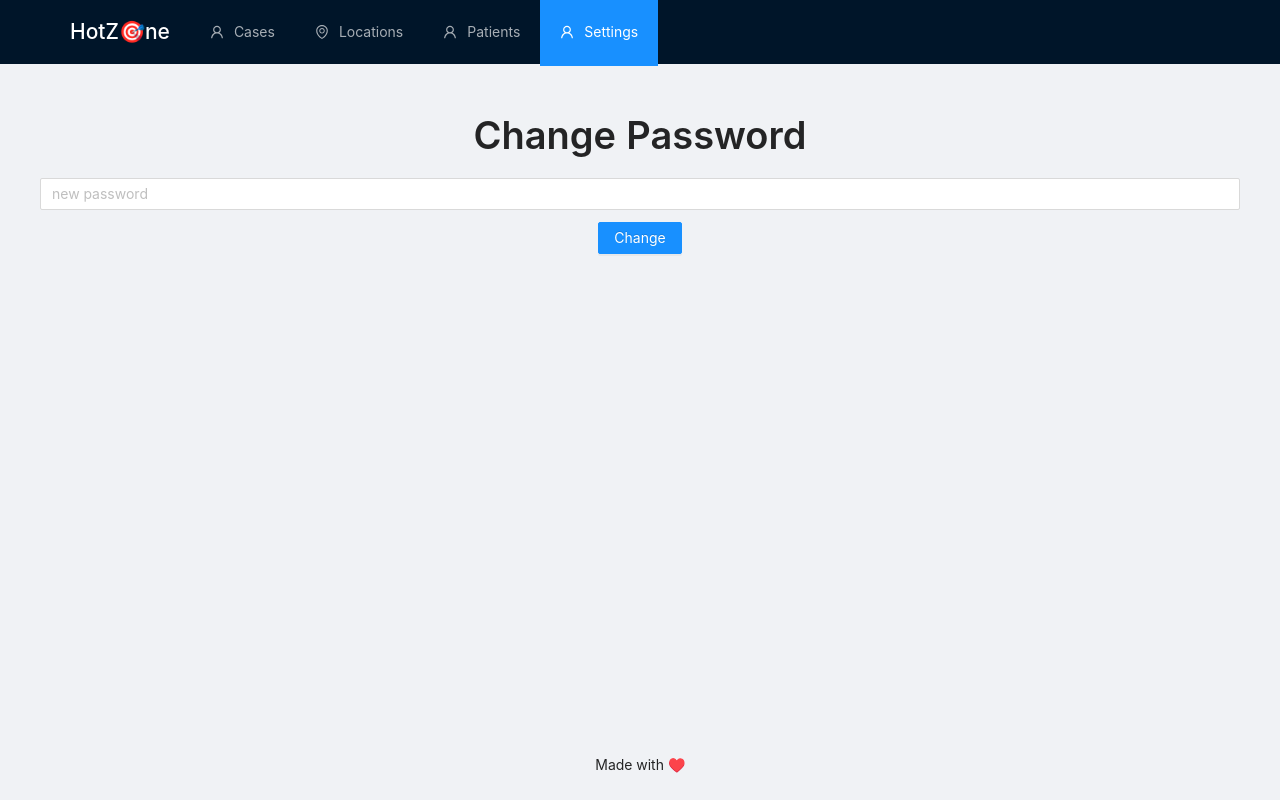
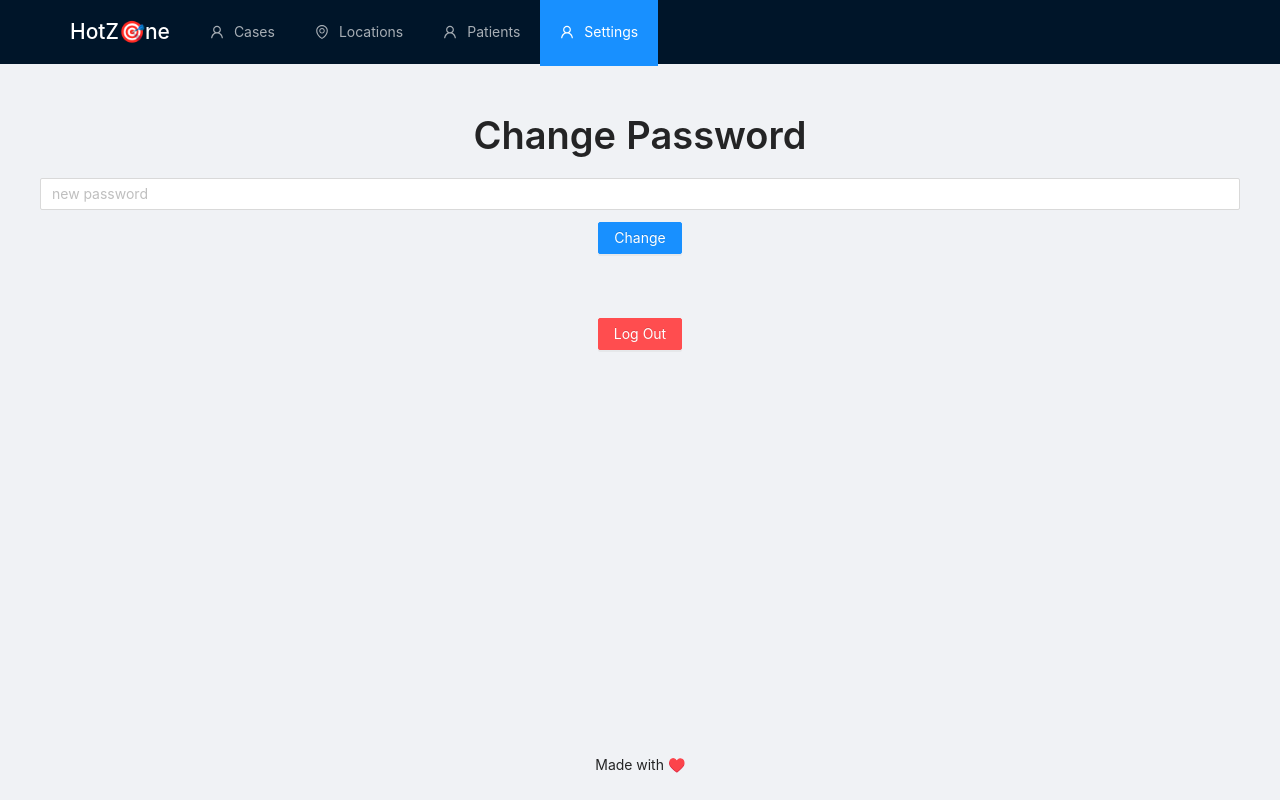
Before and after one commit to uday1331/HotZone, a React (Create React App) app in the folder web/: page /settings in a window 1280 px wide. Built offline with nearby package versions, Linux system fonts and the light colour scheme; sample sign-in values are in the browser's storage.

Commit message:
web: add logout button (#27)

```diff
--- a/web/src/components/Settings.tsx
+++ b/web/src/components/Settings.tsx
@@ -1,10 +1,13 @@
 import React, { useState } from "react";
 import { Typography, Input, Button, message } from "antd";
 import axios from "axios";
+import { useHistory } from "react-router-dom";
 
 const { Title } = Typography;
 
 export const Settings: React.FC = () => {
+  const history = useHistory();
+
   const [newPassword, setNewPassword] = useState("");
   const [loading, setLoading] = useState(false);
 
@@ -50,6 +53,18 @@ export const Settings: React.FC = () => {
       >
         Change
       </Button>
+
+      <Button
+        style={{ display: "block", marginTop: "64px", marginLeft: "auto", marginRight: "auto" }}
+        type="primary"
+        danger
+        onClick={() => {
+          localStorage.clear();
+          history.go(0);
+        }}
+      >
+        Log Out
+      </Button>
     </div>
   );
 };
```
